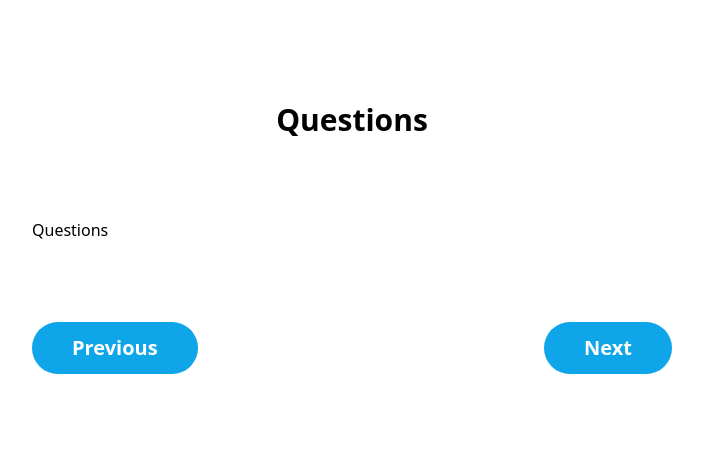
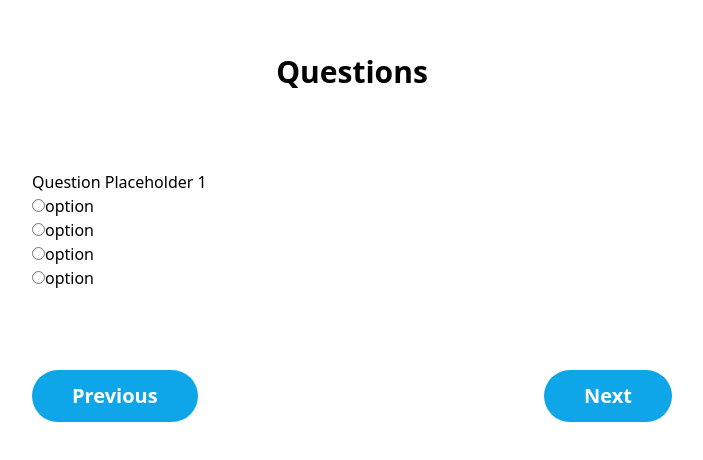
Before and after one commit to Kiril-Pavlov/react-quiz-app, a React (Create React App) app: page /quiz in a window 1280 px wide. Shown: the part 162-622 px from the top of the page, without its empty margins (288-991 px from the left). Built offline with nearby package versions, Linux system fonts and the light colour scheme.

Commit message:
added some elements for question and answers and event flag event handler for it

```diff
--- a/src/components/Questions.jsx
+++ b/src/components/Questions.jsx
@@ -1,9 +1,38 @@
-import React from 'react'
+import React, { useState } from "react";
 
 const Questions = () => {
+
+    const [selected, setSelected] = useState(undefined)
+
+    const handleRadioSelection = () =>{
+        setSelected(true)
+        console.log("radio buton changed")
+    }
+
   return (
-    <div>Questions</div>
-  )
-}
+    <div>
+      <h2>Question Placeholder 1</h2>
 
-export default Questions
+      <ul>
+        <li>
+          <input type="radio" value={selected} name="options" id="q1-option" onChange={handleRadioSelection} />
+            <label htmlFor="q1-option">option</label>
+        </li>
+        <li>
+          <input type="radio" value={selected} name="options" id="q1-option" onChange={handleRadioSelection} />
+            <label htmlFor="q1-option">option</label>
+        </li>
+        <li>
+          <input type="radio" value={selected} name="options" id="q1-option" onChange={handleRadioSelection} />
+            <label htmlFor="q1-option">option</label>
+        </li>
+        <li>
+          <input type="radio" value={selected} name="options" id="q1-option" onChange={handleRadioSelection} />
+            <label htmlFor="q1-option">option</label>
+        </li>
+      </ul>
+    </div>
+  );
+};
+
+export default Questions;
```
